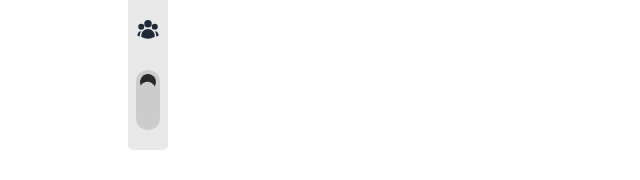
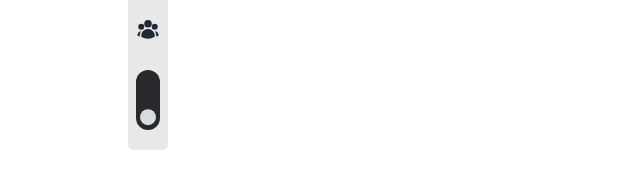
Before and after one commit to Joycejlee00/PersonalWebsite, a Next.js app: page / in a window 1280 px wide. Shown: the part 370-550 px from the top of the page, without its empty margins (0-640 px from the left). Built offline with nearby package versions, Linux system fonts and the light colour scheme.

Commit message:
update dark/light mode

```diff
--- a/src/components/Switch.tsx
+++ b/src/components/Switch.tsx
@@ -1,27 +1,35 @@
-import React, {useState, useEffect} from 'react';
+import React, {useState} from 'react';
 import { useTheme } from 'next-themes';
 
 const Switch = () => {
 
     const {theme, setTheme} = useTheme()
+    const [darkMode, setDarkMode] = useState(false);
 
-
+    //check if the current theme is existing
     const toggle = (e: any) => {
         if(e.target.checked) {
-            setTheme("dark")
+            setTheme("business")
         }
         else{
             setTheme("light")
         }
     }
 
-    useEffect(() => {
-        setTheme("light")
-    })
+    const changeTheme = () => {
+        const currentTheme = localStorage.getItem('theme') ? localStorage.getItem('theme') : null;
+        if(currentTheme) {
+            window.localStorage.setItem("theme", theme === 'light' ? 'business' : 'light')
+        }
+        else {
+            window.localStorage.setItem("theme", "business")
+        }
+        setDarkMode(!darkMode)
+    }
 
     return (
         <label className='switch'>
-            <input type='checkbox' checked={theme === "light" ? false : true} onChange={toggle} />
+            <input type='checkbox' checked={theme === "light" ? false : true} onChange={toggle} onClick={changeTheme}/>
             <span className='slider'/>
         </label>
     )
--- a/src/pages/index.tsx
+++ b/src/pages/index.tsx
@@ -1,4 +1,3 @@
-import Image from 'next/image'
 import { Inter } from 'next/font/google'
 import Navbar from '@/components/Navbar'
 
--- a/src/styles/navbar.css
+++ b/src/styles/navbar.css
@@ -1,7 +1,7 @@
 .navbar{
     width: 2.5rem !important;
     height: 20rem;
-    background-color: #e8e8e8;
+    background-color: var(--navBg);
     border-radius: 0.3rem;
     justify-content: space-evenly;
     position: absolute;
--- a/tailwind.config.ts
+++ b/tailwind.config.ts
@@ -7,21 +7,32 @@ const config: Config = {
     './src/app/**/*.{js,ts,jsx,tsx,mdx}',
   ],
   theme: {
-    extend: {},
+    extend: {
+      colors:
+      {
+        "navBg": 'hsl(var(--navBg))', // color-variable
+      }
+    },
   },
   variants: {
     extend: {},
   },
-  plugins: [require("daisyui")],
+  plugins: [require('daisyui')],
   daisyui: {
-    themes: false, // true: all themes | false: only light + dark | array: specific themes like this ["light", "dark", "cupcake"]
-    darkTheme: "dark", // name of one of the included themes for dark mode
-    base: true, // applies background color and foreground color for root element by default
-    styled: true, // include daisyUI colors and design decisions for all components
-    utils: true, // adds responsive and modifier utility classes
-    rtl: false, // rotate style direction from left-to-right to right-to-left. You also need to add dir="rtl" to your html tag and install `tailwindcss-flip` plugin for Tailwind CSS.
-    prefix: "", // prefix for daisyUI classnames (components, modifiers and responsive class names. Not colors)
-    logs: true, // Shows info about daisyUI version and used config in the console when building your CSS
+    themes: [
+      {
+        light: {
+          ...require('daisyui/src/theming/themes')['[data-theme=light]'],
+          '--navBg': '#e8e8e8',
+        },
+      },
+      {
+        business: {
+          ...require('daisyui/src/theming/themes')['[data-theme=business]'],
+          '--navBg': '#23282E',
+        },
+      },
+    ],
   },
 }
 export default config
--- a/tsconfig.json
+++ b/tsconfig.json
@@ -17,6 +17,6 @@
       "@/*": ["./src/*"]
     }
   },
-  "include": ["next-env.d.ts", "**/*.ts", "**/*.tsx"],
+  "include": ["next-env.d.ts", "**/*.ts", "**/*.tsx", "tailwind.config.js"],
   "exclude": ["node_modules"]
 }
```
